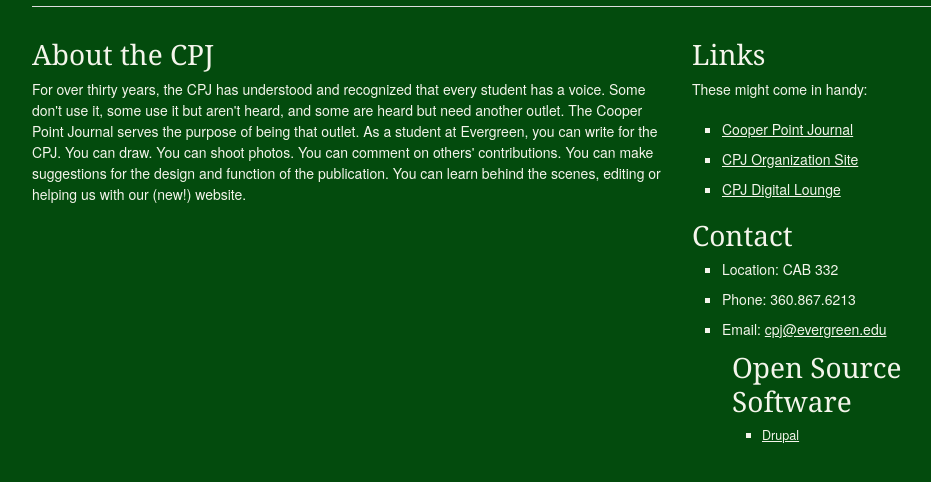
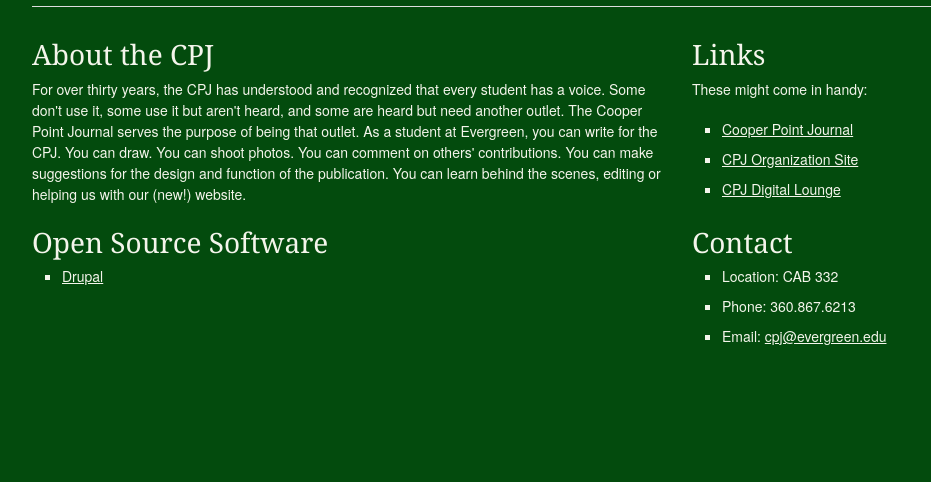
Before and after one commit to cpj/cpj.github.com, a plain HTML site: page index.html in a window 1280 px wide. Shown: the part 118-600 px from the top of the page, without its empty margins (138-1069 px from the left). Drawn offline with nearby package versions, Linux system fonts and the light colour scheme.

Commit message:
open source

```diff
--- a/index.html
+++ b/index.html
@@ -64,17 +64,18 @@
 				<li><a href="http://dl.cooperpointjournal.com/">CPJ Digital Lounge</a></li>
 			</ul>
 		</div>
+		<div class="eleven columns">
+			<h3>Open Source Software</h3>
+			<ul class="square">
+				<li><a href="http://drupal.org/">Drupal</a></li>
+			</div>
 		<div class="five columns">
 			<h3>Contact</h3>
 			<ul class="square">
 				<li>Location: CAB 332</li>
 				<li>Phone: 360.867.6213</li>
 				<li>Email: <a href="mailto:cpj@evergreen.edu" class="mailto">cpj@evergreen.edu</a></li>
-		<div class="five columns">
-			<h3>Open Source Software</h3>
-			<ul class="square">
-				<li><a href="http://drupal.org/">Drupal</a></li>
-			</div>
+
 
 	</div><!-- container -->
 
```
